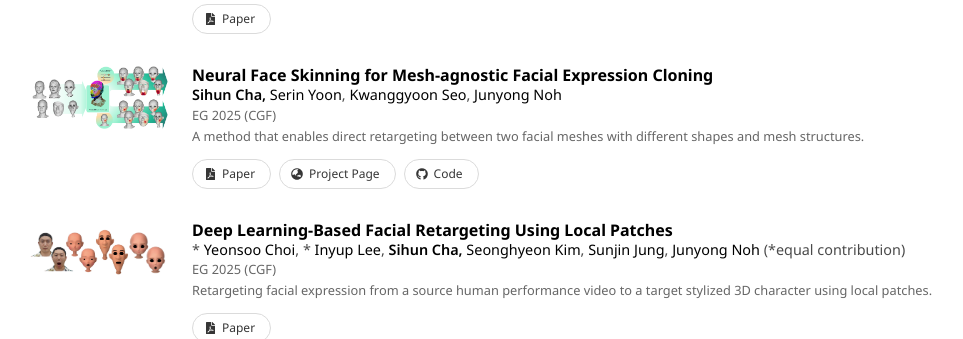
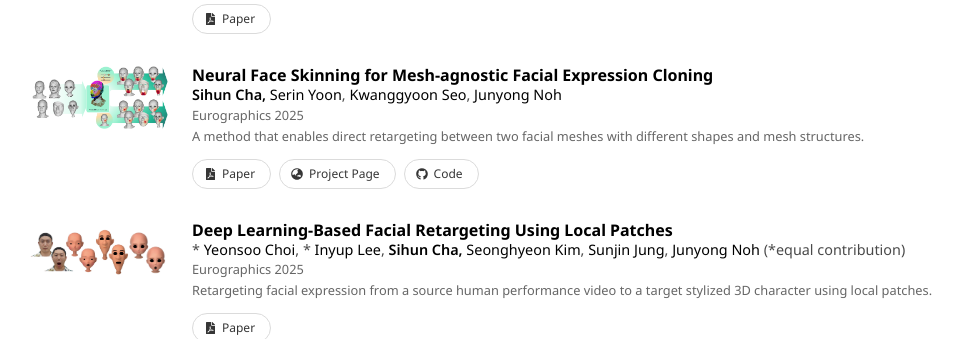
Before and after one commit to chacorp/sihuncha, a Jekyll site: the page built from src/index.html, in a window 1280 px wide and 900 px high, scrolled down 1454 px, cut to the strip 154-493 px from the top of the window. Shown: the whole strip, without its empty margins (132-1095 px from the left). Built offline with Jekyll 4.4.1, drawn with Linux system fonts in a browser that asks for light colours; nearby versions of some CDN libraries; some web fonts are replaced; library files that are not in the unit come from our copies; a style sheet for code colours, icons or effects is not loaded.

Commit message:
[Chore] venue

```diff
--- a/src/_data/publications.yml
+++ b/src/_data/publications.yml
@@ -55,7 +55,7 @@
 
 - id: nfs
   title: "Neural Face Skinning for Mesh-agnostic Facial Expression Cloning"
-  venue: EG 2025 (CGF)
+  venue: Eurographics 2025
   description: "A method that enables direct retargeting between two facial meshes with different shapes and mesh structures."
   project_page: "https://chacorp.github.io/nfs-page/"
   github: "chacorp/NFS"
@@ -69,7 +69,7 @@
 
 - id: localpatch
   title: "Deep Learning-Based Facial Retargeting Using Local Patches"
-  venue: EG 2025 (CGF)
+  venue: Eurographics 2025
   description: "Retargeting facial expression from a source human performance video to a target stylized 3D character using local patches."
   image: localpatch.png
   paper: "https://onlinelibrary.wiley.com/doi/10.1111/cgf.15263"
```
